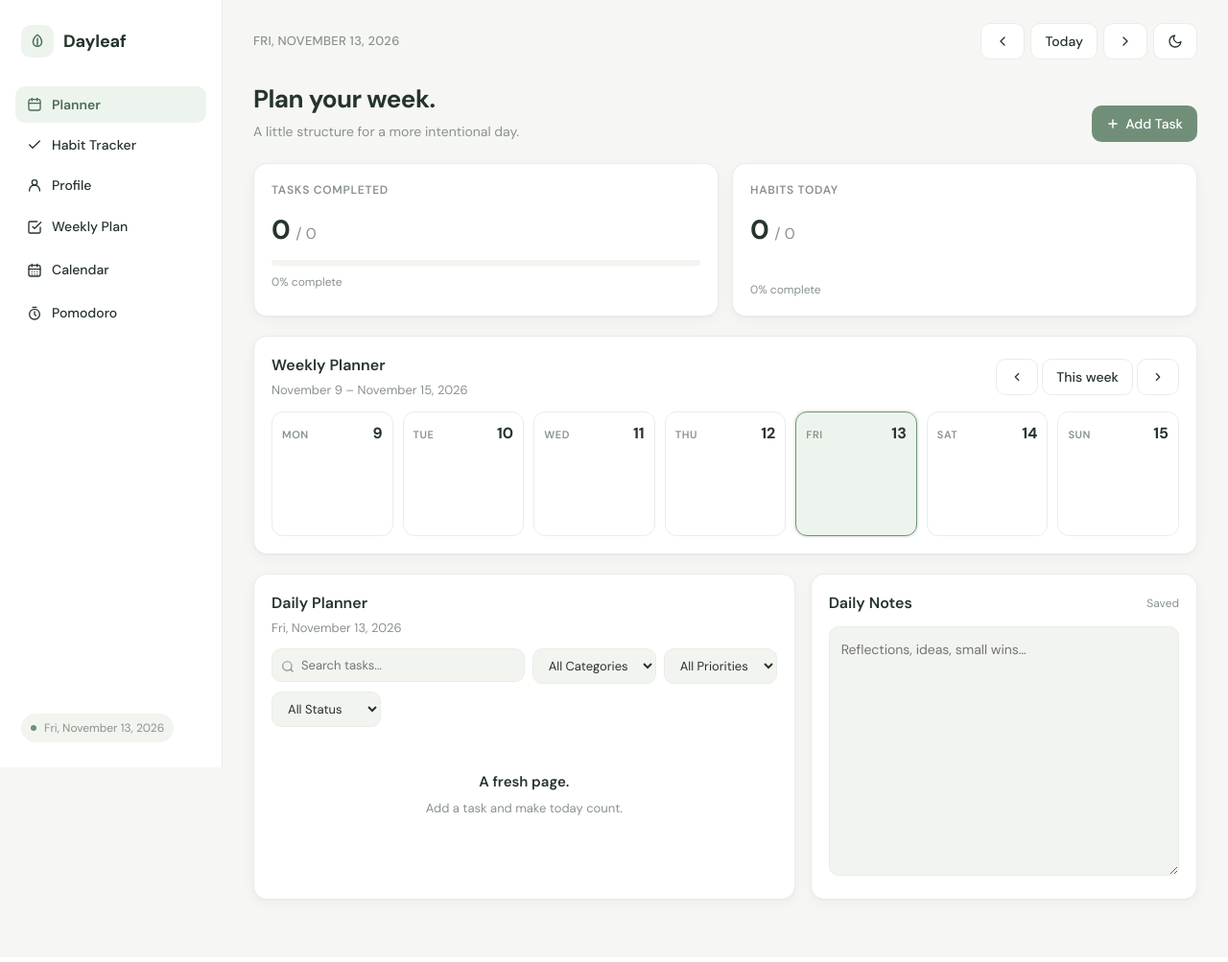
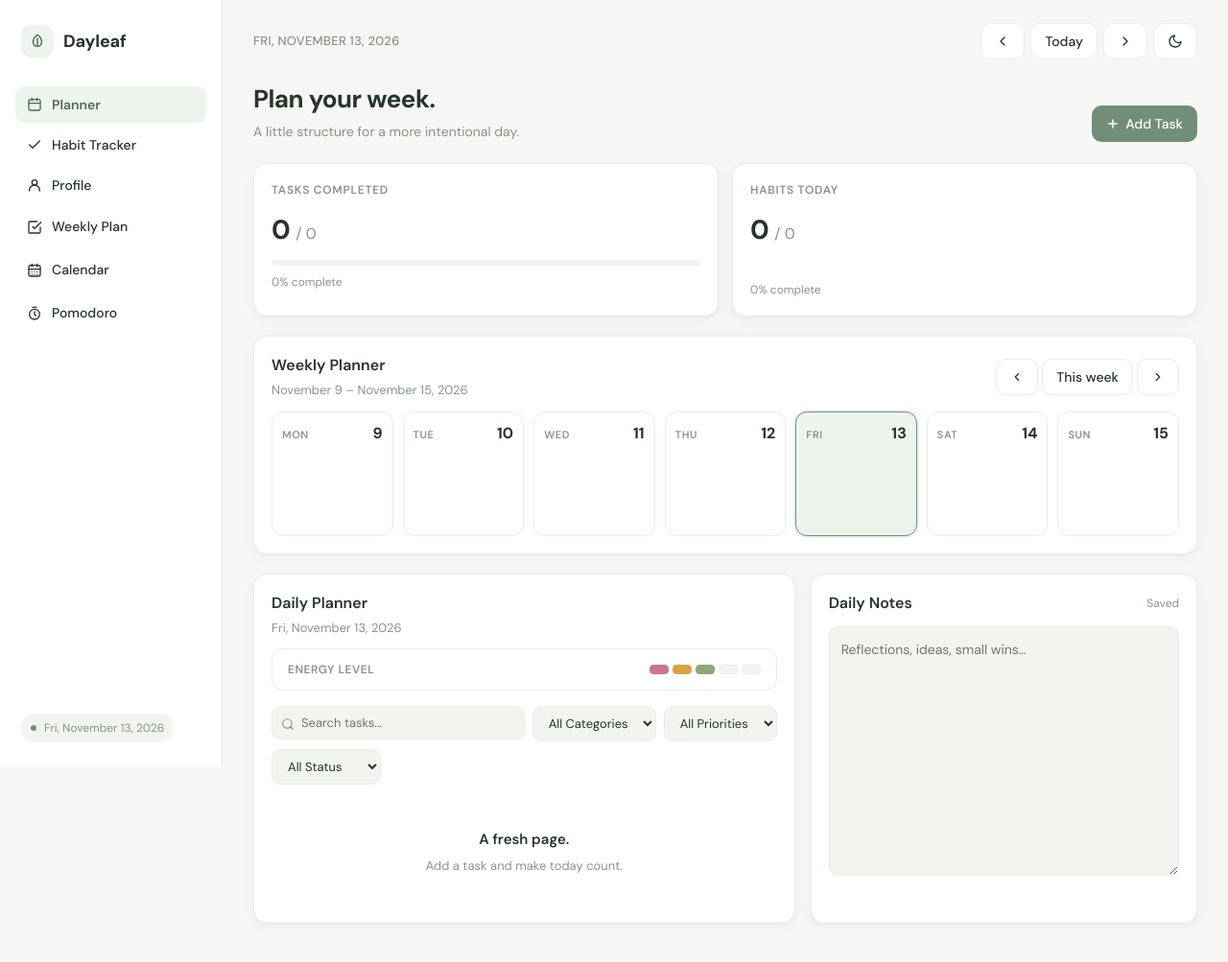
Before and after one commit to Morez-Momeni/dayleaf, a Flask app: page / in a window 1280 px wide. Shown: the top 1003 px of the page at 96% size. Before the commit the page ends 948 px from the top, so only its background shows below. Run offline with Flask 3, Linux system fonts and the light colour scheme; data that the repository does not hold is empty; some libraries are stand-ins or nearby versions.

Commit message:
add energy level

```diff
--- a/app.py
+++ b/app.py
@@ -48,7 +48,8 @@ def init_db():
             created_at TEXT NOT NULL,
             recur TEXT NOT NULL DEFAULT 'none',
             recur_until TEXT NOT NULL DEFAULT '',
-            parent_id INTEGER
+            parent_id INTEGER,
+            energy_cost TEXT NOT NULL DEFAULT 'medium'
         );
         CREATE TABLE IF NOT EXISTS habits (
             id INTEGER PRIMARY KEY AUTOINCREMENT,
@@ -92,11 +93,16 @@ def init_db():
             completed INTEGER NOT NULL DEFAULT 0,
             FOREIGN KEY (task_id) REFERENCES tasks(id) ON DELETE SET NULL
         );
+        CREATE TABLE IF NOT EXISTS daily_energy (
+            energy_date TEXT PRIMARY KEY,
+            level INTEGER NOT NULL DEFAULT 3
+        );
         CREATE INDEX IF NOT EXISTS idx_tasks_date ON tasks(task_date);
         CREATE INDEX IF NOT EXISTS idx_checks_date ON habit_checks(check_date);
         CREATE INDEX IF NOT EXISTS idx_pomodoro_date ON pomodoro_sessions(session_date);
     """)
 
+    # Migration for existing databases
     cols = {row[1] for row in conn.execute("PRAGMA table_info(tasks)").fetchall()}
     if "recur" not in cols:
         conn.execute("ALTER TABLE tasks ADD COLUMN recur TEXT NOT NULL DEFAULT 'none'")
@@ -104,6 +110,8 @@ def init_db():
         conn.execute("ALTER TABLE tasks ADD COLUMN recur_until TEXT NOT NULL DEFAULT ''")
     if "parent_id" not in cols:
         conn.execute("ALTER TABLE tasks ADD COLUMN parent_id INTEGER")
+    if "energy_cost" not in cols:
+        conn.execute("ALTER TABLE tasks ADD COLUMN energy_cost TEXT NOT NULL DEFAULT 'medium'")
 
     conn.commit()
     conn.close()
@@ -116,6 +124,7 @@ TIME_RE = re.compile(r"^\d{2}:\d{2}$")
 COLOR_RE = re.compile(r"^#[0-9A-Fa-f]{6}$")
 EMAIL_RE = re.compile(r"^[^@\s]+@[^@\s]+\.[^@\s]+$")
 ALLOWED_PRIORITIES = {"low", "medium", "high"}
+ALLOWED_ENERGY = {"low", "medium", "high"}
 
 
 def parse_iso_date(value):
@@ -226,10 +235,10 @@ def _ensure_recurring_for_date(db, target_date):
             continue
         db.execute(
             "INSERT INTO tasks "
-            "(title, task_date, start_time, category, priority, done, created_at, recur, recur_until, parent_id) "
-            "VALUES (?, ?, ?, ?, ?, 0, ?, 'none', '', ?)",
+            "(title, task_date, start_time, category, priority, done, created_at, recur, recur_until, parent_id, energy_cost) "
+            "VALUES (?, ?, ?, ?, ?, 0, ?, 'none', '', ?, ?)",
             (tpl["title"], target_date.isoformat(), tpl["start_time"],
-             tpl["category"], tpl["priority"], datetime.utcnow().isoformat(), tpl["id"]),
+             tpl["category"], tpl["priority"], datetime.utcnow().isoformat(), tpl["id"], tpl["energy_cost"]),
         )
     db.commit()
 
@@ -281,6 +290,10 @@ def api_overview():
         "SELECT content FROM notes WHERE note_date = ?", (selected.isoformat(),)
     ).fetchone()
 
+    energy_row = db.execute(
+        "SELECT level FROM daily_energy WHERE energy_date = ?", (selected.isoformat(),)
+    ).fetchone()
+
     tasks_list = [dict(t) for t in tasks]
     total_tasks = len(tasks_list)
     done_tasks = sum(1 for t in tasks_list if t["done"])
@@ -321,6 +334,7 @@ def api_overview():
         "week_start": monday.isoformat(),
         "week_end": sunday.isoformat(),
         "today": date.today().isoformat(),
+        "energy": energy_row["level"] if energy_row else 3,
         "tasks": tasks_list,
         "week_tasks": [dict(t) for t in week_tasks],
         "habits": [dict(h) for h in habits],
@@ -330,6 +344,26 @@ def api_overview():
         "habit_stats": {"total": total_habits, "completed": done_habits, "percent": habit_pct},
         "chart": chart,
     })
+
+
+@app.route("/api/energy", methods=["PUT"])
+def save_energy():
+    data = request.get_json(silent=True) or {}
+    d = parse_iso_date(data.get("date"))
+    if d is None:
+        return err("Valid date required.")
+    level = data.get("level")
+    if not isinstance(level, int) or level < 1 or level > 5:
+        return err("Energy level must be 1-5.")
+
+    db = get_db()
+    db.execute(
+        "INSERT INTO daily_energy (energy_date, level) VALUES (?, ?) "
+        "ON CONFLICT(energy_date) DO UPDATE SET level=excluded.level",
+        (d.isoformat(), level),
+    )
+    db.commit()
+    return jsonify({"ok": True})
 
 
 # ---------- Habits: monthly matrix ----------
@@ -483,6 +517,10 @@ def create_task():
     if priority not in ALLOWED_PRIORITIES:
         return err("Invalid priority. Use low, medium, or high.")
 
+    energy_cost = (data.get("energy_cost") or "medium").strip().lower()
+    if energy_cost not in ALLOWED_ENERGY:
+        return err("Invalid energy cost.")
+
     recur = (data.get("recur") or "none").strip().lower()
     if recur not in RECUR_VALUES:
         return err("Invalid repeat value.")
@@ -501,10 +539,10 @@ def create_task():
     db = get_db()
     cur = db.execute(
         "INSERT INTO tasks "
-        "(title, task_date, start_time, category, priority, done, created_at, recur, recur_until) "
-        "VALUES (?, ?, ?, ?, ?, 0, ?, ?, ?)",
+        "(title, task_date, start_time, category, priority, done, created_at, recur, recur_until, energy_cost) "
+        "VALUES (?, ?, ?, ?, ?, 0, ?, ?, ?, ?)",
         (title, task_date.isoformat(), start_time, category, priority,
-         datetime.utcnow().isoformat(), recur, recur_until),
+         datetime.utcnow().isoformat(), recur, recur_until, energy_cost),
     )
     db.commit()
     task = db.execute("SELECT * FROM tasks WHERE id = ?", (cur.lastrowid,)).fetchone()
@@ -527,6 +565,7 @@ def update_task(task_id):
     done = row["done"]
     recur = row["recur"] or "none"
     recur_until = row["recur_until"] or ""
+    energy_cost = row["energy_cost"] or "medium"
 
     if "title" in data:
         title = (data.get("title") or "").strip()
@@ -553,6 +592,11 @@ def update_task(task_id):
         if p not in ALLOWED_PRIORITIES:
             return err("Invalid priority.")
         priority = p
+    if "energy_cost" in data:
+        e = (data.get("energy_cost") or "").strip().lower()
+        if e not in ALLOWED_ENERGY:
+            return err("Invalid energy cost.")
+        energy_cost = e
     if "done" in data:
         done = 1 if data.get("done") else 0
     if "recur" in data:
@@ -576,8 +620,8 @@ def update_task(task_id):
 
     db.execute(
         "UPDATE tasks SET title=?, task_date=?, start_time=?, category=?, priority=?, done=?, "
-        "recur=?, recur_until=? WHERE id=?",
-        (title, task_date, start_time, category, priority, done, recur, recur_until, task_id),
+        "recur=?, recur_until=?, energy_cost=? WHERE id=?",
+        (title, task_date, start_time, category, priority, done, recur, recur_until, energy_cost, task_id),
     )
     db.commit()
     updated = db.execute("SELECT * FROM tasks WHERE id = ?", (task_id,)).fetchone()
--- a/js/app.js
+++ b/js/app.js
@@ -12,11 +12,13 @@
     heatmapHabitId: null,
     heatmapCache: {},
     streakMap: {},
-    // --- Task Filter State ---
+    // Filters
     taskSearchQuery: "",
     taskFilterCategory: "all",
     taskFilterPriority: "all",
     taskFilterStatus: "all",
+    // Energy
+    currentEnergy: 3,
   };
 
   const HABIT_COLORS = ["#718F78", "#D9A441", "#9B8BC4", "#C9758B", "#6E8FB5", "#8FA678", "#C47E5A"];
@@ -127,6 +129,7 @@
     try {
       const data = await api(`/api/overview?date=${state.selectedDate}`);
       state.overview = data;
+      state.currentEnergy = data.energy || 3;
       renderAll();
     } catch (e) { toast(e.message, "error"); }
   }
@@ -254,7 +257,6 @@
     }
   }
 
-  // Badge for recurring / recurring-instance tasks
   function repeatBadge(t) {
     const isTpl = t.recur && t.recur !== "none";
     const isInstance = !!t.parent_id;
@@ -263,10 +265,26 @@
     return ` <svg class="recur-badge" viewBox="0 0 24 24" width="12" height="12" fill="none" stroke="currentColor" stroke-width="2" stroke-linecap="round" stroke-linejoin="round" aria-label="${label}"><title>${label}</title><path d="M17 2l4 4-4 4"/><path d="M3 11v-1a4 4 0 0 1 4-4h14"/><path d="M7 22l-4-4 4-4"/><path d="M21 13v1a4 4 0 0 1-4 4H3"/></svg>`;
   }
 
+  function energyBadge(t, isSuggested) {
+    const cost = t.energy_cost || "medium";
+    const label = cost.charAt(0).toUpperCase() + cost.slice(1);
+    const cls = `task-energy-badge ${cost} ${isSuggested ? 'suggested' : ''}`;
+    const title = isSuggested ? "Matches your current low energy" : "Energy required";
+    return `<span class="${cls}" title="${title}">${label}</span>`;
+  }
+
   function renderTaskList() {
     const o = state.overview;
     const list = $("#task-list");
     $("#daily-subtitle").textContent = prettyDate(o.selected_date);
+
+    // --- Energy Render ---
+    const isLowEnergy = state.currentEnergy <= 2;
+    document.querySelectorAll(".energy-bar").forEach(b => {
+      b.classList.toggle("active", Number(b.dataset.level) <= state.currentEnergy);
+    });
+
+    $("#energy-suggestion").classList.toggle("hidden", !isLowEnergy);
 
     // 1. Update Category options dynamically
     const catSelect = $("#filter-category");
@@ -329,16 +347,28 @@
     // 4. Render Filtered Tasks
     list.innerHTML = "";
     filteredTasks.forEach(t => {
+      // 🚨 منطق جدید قفل کردن تسک‌های سخت
+      // اگر انرژی پایین (1 یا 2) باشد، و تسک سخت باشد، و انجام نشده باشد -> همیشه قفل می‌شود
+      const isLocked = isLowEnergy && t.energy_cost === 'high' && !t.done;
+
+      const isSuggested = isLowEnergy && t.energy_cost === 'low' && !t.done;
+
       const item = document.createElement("div");
-      item.className = "task-item" + (t.done ? " done" : "");
+      item.className = "task-item" + (t.done ? " done" : "") + (isLocked ? " locked" : "");
+
       item.innerHTML = `
-        <input type="checkbox" class="task-check" ${t.done ? "checked" : ""} />
+        <div class="task-checkbox-wrapper">
+          <input type="checkbox" class="task-check" ${t.done ? "checked" : ""} ${isLocked ? "disabled" : ""} />
+          ${isLocked ? `<svg class="lock-icon" viewBox="0 0 24 24" width="14" height="14" fill="none" stroke="currentColor" stroke-width="2" stroke-linecap="round" stroke-linejoin="round"><rect x="3" y="11" width="18" height="11" rx="2" ry="2"/><path d="M7 11V7a5 5 0 0 1 10 0v4"/></svg>` : ''}
+        </div>
         <div class="task-body">
           <div class="task-title">${escapeHtml(t.title)}${repeatBadge(t)}</div>
           <div class="task-meta">
             <span><span class="priority-dot priority-${t.priority}"></span>${escapeHtml(t.priority)}</span>
             <span>${escapeHtml(t.category)}</span>
             ${t.start_time ? `<span>${escapeHtml(t.start_time)}</span>` : ""}
+            ${energyBadge(t, isSuggested)}
+            ${isLocked ? `<span class="locked-text">Increase energy to unlock</span>` : ''}
           </div>
         </div>
         <div class="task-actions">
@@ -353,6 +383,7 @@
             </svg>
           </button>
         </div>`;
+
       item.querySelector(".task-check").addEventListener("change", async e => {
         try {
           await api(`/api/tasks/${t.id}`, { method: "PATCH", body: { done: e.target.checked } });
@@ -847,6 +878,25 @@
     b.addEventListener("click", () => setChartType(b.dataset.chart));
   });
 
+  // ---------- Energy Bar Listeners ----------
+  document.querySelectorAll(".energy-bar").forEach(bar => {
+    bar.addEventListener("click", async () => {
+      const level = Number(bar.dataset.level);
+      if (level === state.currentEnergy) return;
+
+      state.currentEnergy = level;
+      try {
+        await api("/api/energy", {
+          method: "PUT",
+          body: { date: state.selectedDate, level: level }
+        });
+        renderTaskList();
+      } catch (err) {
+        toast(err.message, "error");
+      }
+    });
+  });
+
   // ---------- Search & Filter Listeners ----------
   $("#task-search").addEventListener("input", e => {
     state.taskSearchQuery = e.target.value.trim().toLowerCase();
@@ -900,6 +950,7 @@
     $("#task-time").value = task ? (task.start_time || "") : "";
     $("#task-category").value = task ? task.category : "Personal";
     $("#task-priority").value = task ? task.priority : "medium";
+    $("#task-energy").value = task ? (task.energy_cost || "medium") : "medium";
     const recur = task ? (task.recur || "none") : "none";
     $("#task-recur").value = recur;
     $("#task-recur-until").value = task ? (task.recur_until || "") : "";
@@ -930,6 +981,7 @@
       start_time: $("#task-time").value,
       category: $("#task-category").value.trim() || "Personal",
       priority: $("#task-priority").value,
+      energy_cost: $("#task-energy").value,
       recur: recur,
       recur_until: recur === "none" ? "" : ($("#task-recur-until").value || ""),
     };
--- a/static/css/style.css
+++ b/static/css/style.css
@@ -690,3 +690,115 @@ a.nav-item:visited {
     width: 100%;
   }
 }
+
+/* ============= Energy Section ============= */
+.energy-section {
+  margin-bottom: 16px;
+  padding: 12px 16px;
+  background: var(--white);
+  border: 1px solid var(--border);
+  border-radius: 12px;
+}
+.energy-header {
+  display: flex;
+  justify-content: space-between;
+  align-items: center;
+  gap: 12px;
+  flex-wrap: wrap;
+}
+.energy-label {
+  font-size: 12px;
+  font-weight: 600;
+  text-transform: uppercase;
+  letter-spacing: 0.04em;
+  color: var(--muted);
+}
+.energy-bars {
+  display: flex;
+  gap: 4px;
+}
+.energy-bar {
+  width: 20px;
+  height: 10px;
+  border-radius: 4px;
+  background: var(--muted-bg);
+  border: 1px solid var(--border);
+  cursor: pointer;
+  transition: background .15s ease, border-color .15s ease;
+}
+.energy-bar:hover {
+  border-color: var(--green);
+}
+/* Level colors when active */
+.energy-bar.active[data-level="1"] { background: #C9758B; border-color: #C9758B; } /* Rose */
+.energy-bar.active[data-level="2"] { background: #D9A441; border-color: #D9A441; } /* Amber */
+.energy-bar.active[data-level="3"] { background: #8FA678; border-color: #8FA678; } /* Olive */
+.energy-bar.active[data-level="4"] { background: #718F78; border-color: #718F78; } /* Green */
+.energy-bar.active[data-level="5"] { background: #4E6C56; border-color: #4E6C56; } /* Dark Green */
+
+.energy-suggestion {
+  margin-top: 10px;
+  padding: 8px 12px;
+  background: var(--green-light);
+  color: var(--green-dark);
+  border-radius: 8px;
+  font-size: 13px;
+}
+.energy-suggestion strong {
+  font-weight: 700;
+}
+
+/* Task energy badge */
+.task-energy-badge {
+  font-size: 10px;
+  font-weight: 600;
+  padding: 1px 6px;
+  border-radius: 4px;
+  background: var(--muted-bg);
+  color: var(--muted);
+  display: inline-flex;
+  align-items: center;
+  gap: 4px;
+}
+.task-energy-badge.high { background: rgba(201, 117, 139, 0.1); color: #C9758B; }
+.task-energy-badge.medium { background: rgba(217, 164, 65, 0.1); color: #D9A441; }
+.task-energy-badge.low { background: rgba(143, 166, 120, 0.1); color: #8FA678; }
+.task-energy-badge.suggested {
+  outline: 1px solid var(--green);
+  background: var(--green-light);
+  color: var(--green-dark);
+}
+
+/* ============= Locked Tasks ============= */
+.task-item.locked {
+  opacity: 0.65;
+  background: var(--muted-bg);
+  border-style: dashed;
+  cursor: not-allowed;
+  position: relative;
+}
+.task-item.locked:hover {
+  background: var(--muted-bg);
+}
+.task-checkbox-wrapper {
+  position: relative;
+  display: flex;
+  align-items: center;
+  justify-content: center;
+}
+.task-item.locked .task-check {
+  cursor: not-allowed;
+}
+.lock-icon {
+  position: absolute;
+  color: var(--text);
+  pointer-events: none;
+}
+.locked-text {
+  color: #C9758B;
+  font-weight: 600;
+  font-size: 10px;
+  background: rgba(201, 117, 139, 0.1);
+  padding: 1px 6px;
+  border-radius: 4px;
+}
--- a/templates/index.html
+++ b/templates/index.html
@@ -175,6 +175,23 @@
               <div>
                 <h2 class="card-title">Daily Planner</h2>
                 <p class="card-sub" id="daily-subtitle"></p>
+              </div>
+            </div>
+
+            <!-- Energy Banner & Selector -->
+            <div class="energy-section">
+              <div class="energy-header">
+                <span class="energy-label">Energy Level</span>
+                <div class="energy-bars" id="energy-bars">
+                  <div class="energy-bar" data-level="1" title="Drained"></div>
+                  <div class="energy-bar" data-level="2" title="Low"></div>
+                  <div class="energy-bar" data-level="3" title="Moderate"></div>
+                  <div class="energy-bar" data-level="4" title="Good"></div>
+                  <div class="energy-bar" data-level="5" title="Peak"></div>
+                </div>
+              </div>
+              <div class="energy-suggestion hidden" id="energy-suggestion">
+                Low energy detected. Try tackling <strong>Low</strong> energy tasks first.
               </div>
             </div>
 
@@ -467,7 +484,17 @@
               <option value="weekdays">Weekdays only</option>
             </select>
           </div>
-          <div class="form-row" id="recur-until-row" style="display:none;">
+          <div class="form-row">
+            <label for="task-energy">Energy Cost</label>
+            <select id="task-energy">
+              <option value="low">Low (Routine)</option>
+              <option value="medium" selected>Medium</option>
+              <option value="high">High (Deep Work)</option>
+            </select>
+          </div>
+        </div>
+        <div class="form-grid">
+          <div class="form-row" id="recur-until-row" style="display:none; grid-column: 1 / -1;">
             <label for="task-recur-until">Repeat until (optional)</label>
             <input type="date" id="task-recur-until" />
           </div>
@@ -557,7 +584,7 @@
   </div>
 
   <div id="toast-container" class="toast-container"></div>
-  <script src="/js/app.js"></script>
-  <script src="/js/profile.js"></script>
+  <script src="/js/app.js?v=4"></script>
+  <script src="/js/profile.js?v=4"></script>
 </body>
 </html>
```
